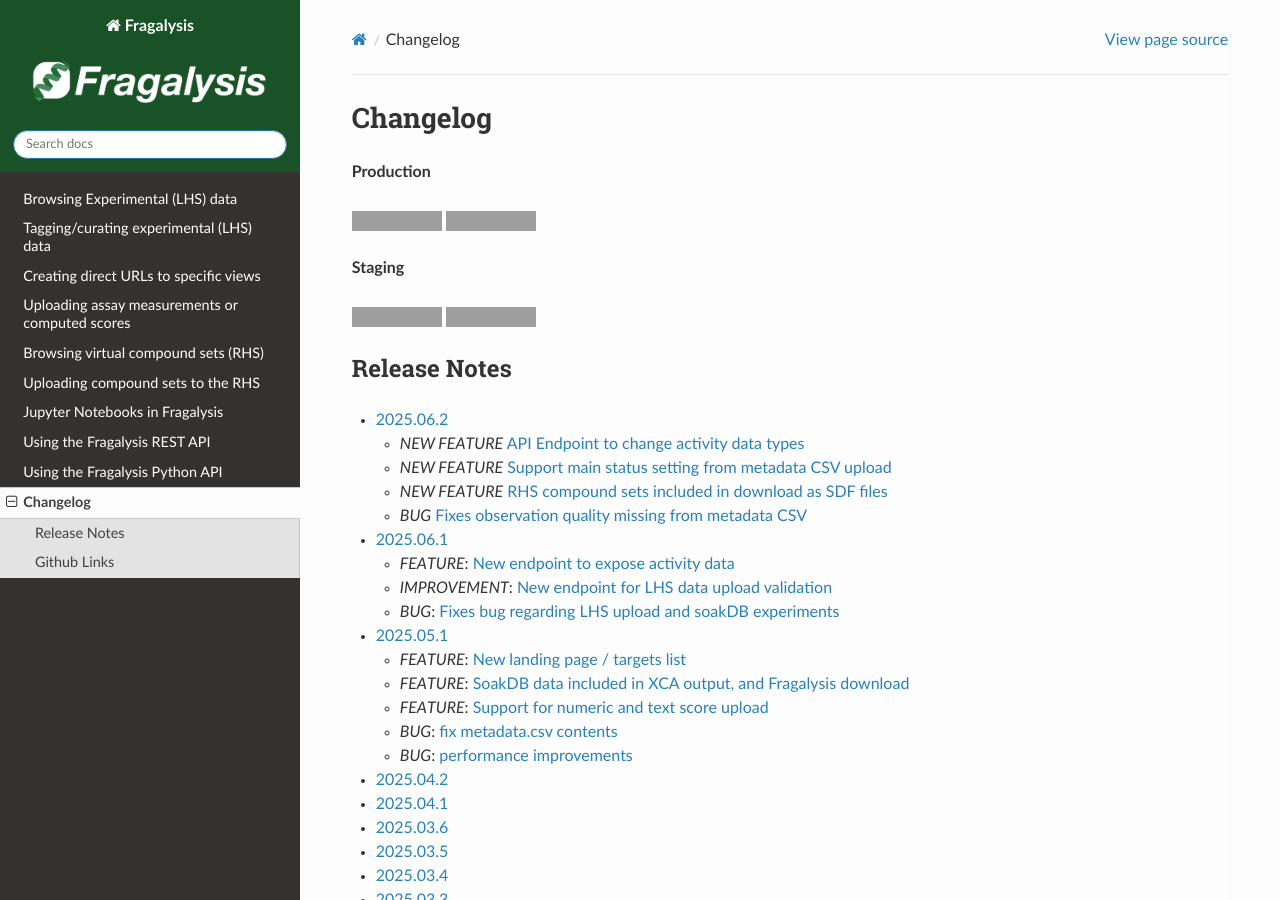
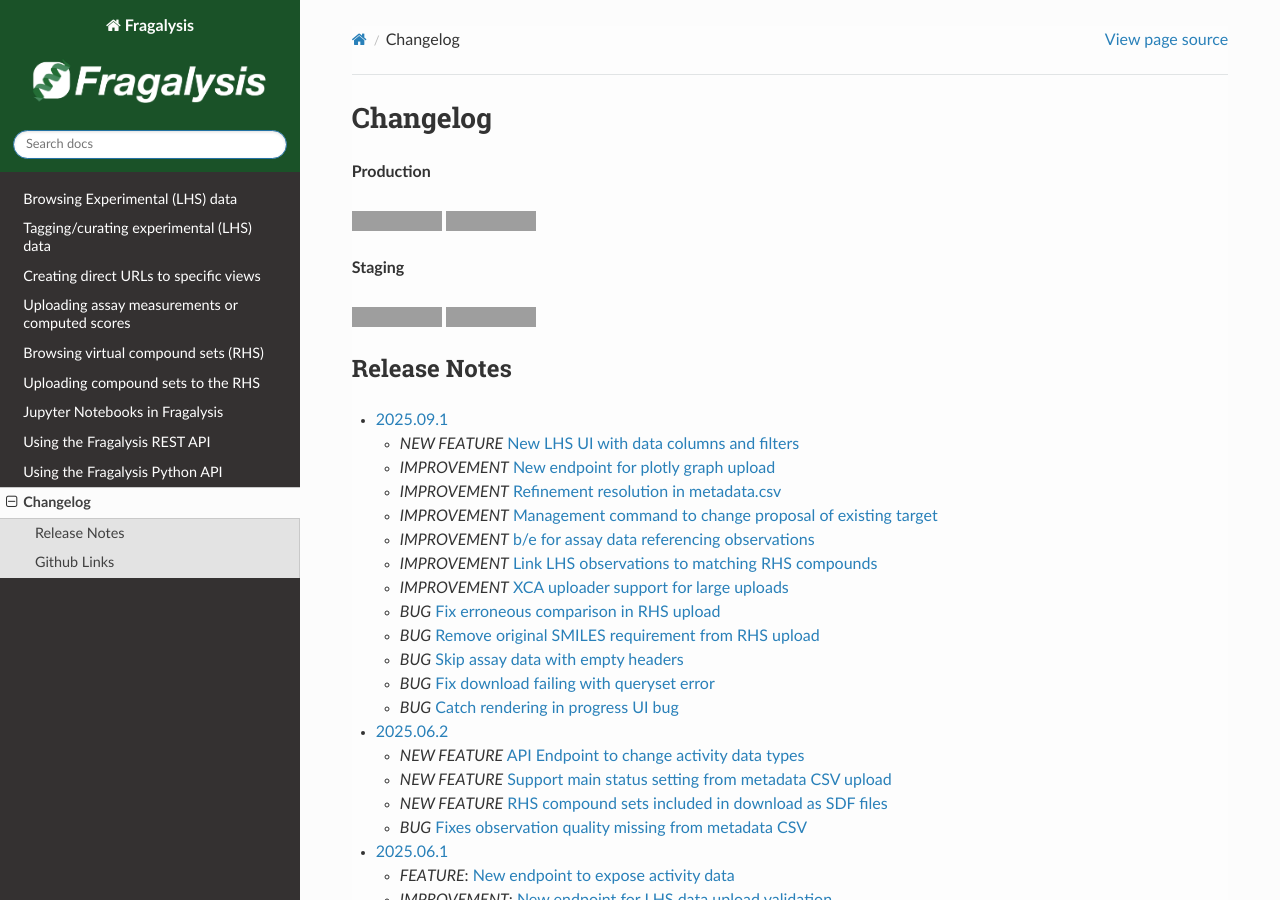
Before and after one commit to xchem/fragalysis, a Sphinx documentation site: the page built from docs/source/changelog.md, in a window 1280 px wide and 900 px high. Built offline with Sphinx 7.4.7 and the Read the Docs theme 3.1.0, drawn with Linux system fonts in a browser that asks for light colours; formulas are drawn with MathJax 3; grey boxes are pictures that could not be loaded.

Commit message:
2025.09.1 release notes

```diff
--- a/docs/source/changelog.md
+++ b/docs/source/changelog.md
@@ -16,6 +16,19 @@
 ## Release Notes
 
 
+- [2025.09.1](https://github.com/xchem/fragalysis-stack/releases/tag/2025.09.1)
+	* _NEW FEATURE_ [New LHS UI with data columns and filters](https://github.com/m2ms/fragalysis-frontend/issues/1417)
+	* _IMPROVEMENT_ [New endpoint for plotly graph upload](https://github.com/m2ms/fragalysis-frontend/issues/1817)
+	* _IMPROVEMENT_ [Refinement resolution in metadata.csv](https://github.com/m2ms/fragalysis-frontend/issues/1831)
+	* _IMPROVEMENT_ [Management command to change proposal of existing target](https://github.com/m2ms/fragalysis-frontend/issues/1515)
+	* _IMPROVEMENT_ [b/e for assay data referencing observations](https://github.com/m2ms/fragalysis-frontend/issues/1847)
+	* _IMPROVEMENT_ [Link LHS observations to matching RHS compounds](https://github.com/m2ms/fragalysis-frontend/issues/1591)
+	* _IMPROVEMENT_ [XCA uploader support for large uploads](https://github.com/m2ms/fragalysis-frontend/issues/1872)
+	* _BUG_ [Fix erroneous comparison in RHS upload](https://github.com/m2ms/fragalysis-frontend/issues/1840)
+	* _BUG_ [Remove original SMILES requirement from RHS upload](https://github.com/m2ms/fragalysis-frontend/issues/1846)
+	* _BUG_ [Skip assay data with empty headers](https://github.com/m2ms/fragalysis-frontend/issues/1851)
+	* _BUG_ [Fix download failing with queryset error](https://github.com/m2ms/fragalysis-frontend/issues/1879)
+	* _BUG_ [Catch rendering in progress UI bug](https://github.com/m2ms/fragalysis-frontend/issues/1828)
 - [2025.06.2](https://github.com/xchem/fragalysis-stack/releases/tag/2025.06.2)
 	* _NEW FEATURE_ [API Endpoint to change activity data types](https://github.com/m2ms/fragalysis-frontend/issues/1797)
 	* _NEW FEATURE_ [Support main status setting from metadata CSV upload](https://github.com/m2ms/fragalysis-frontend/issues/1807)
```
